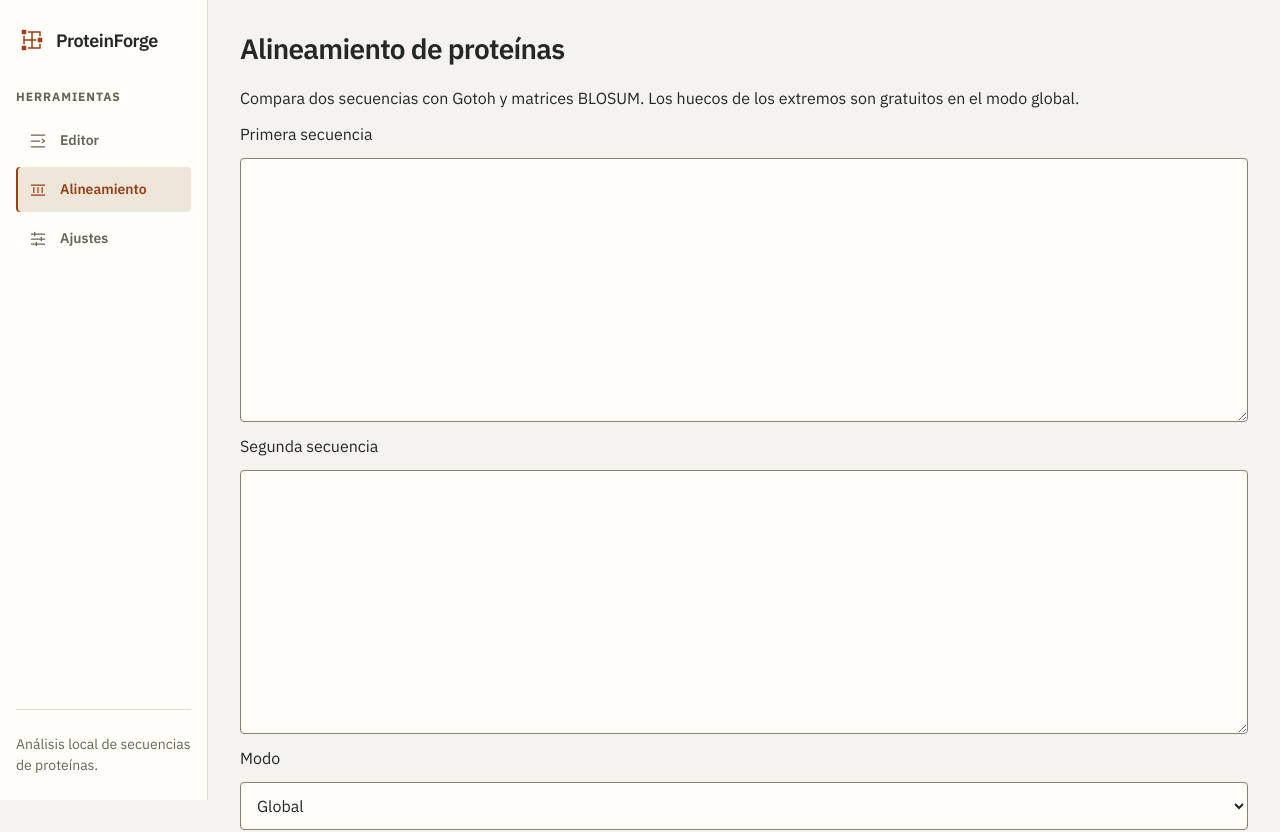
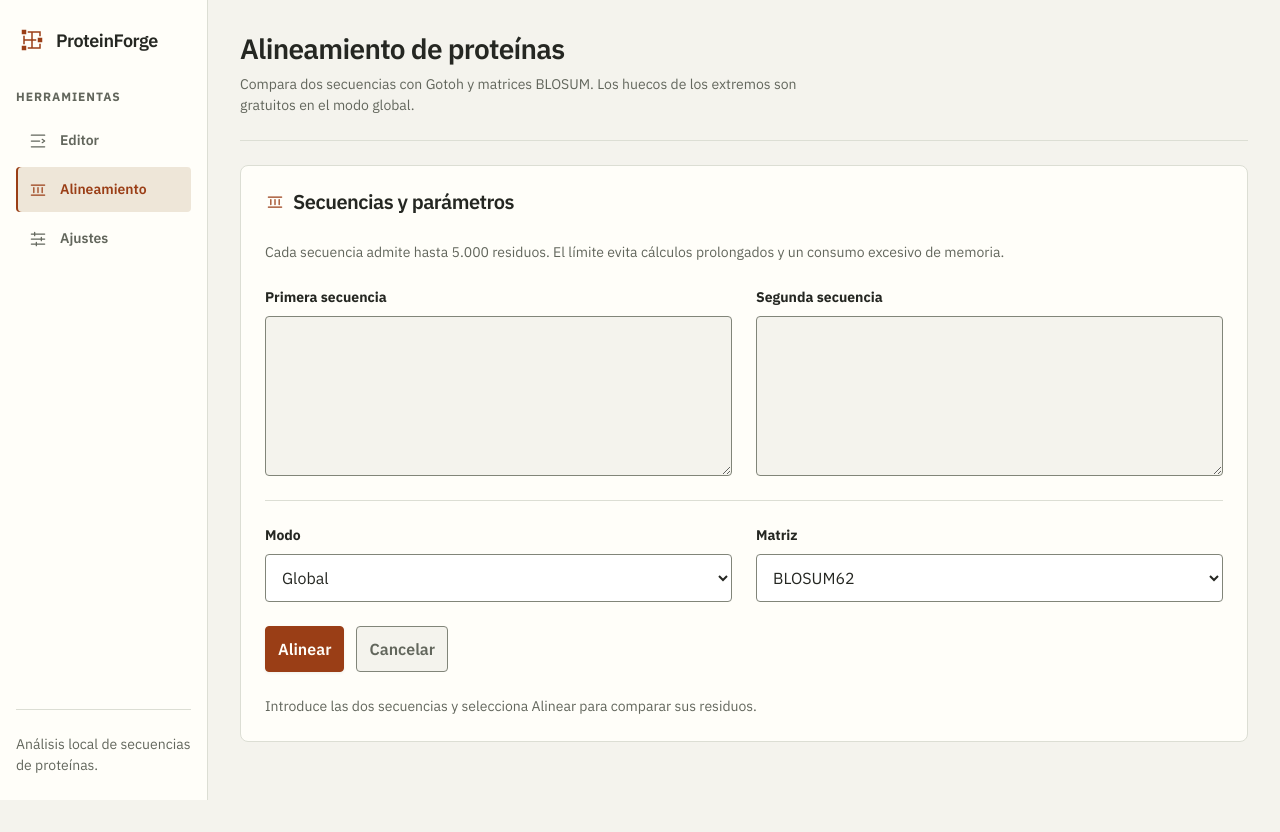
Before and after one commit to Jacklb19/ProteinForge, a React (Vite) app: page /alignment in a window 1280 px wide. Shown: the top 832 px of the page. After the commit the page ends 800 px from the top, so only its background shows below. Built offline with nearby package versions, Linux system fonts and the light colour scheme.

Commit message:
feat: redesign the pairwise alignment workspace

```diff
--- a/src/design-tokens.css
+++ b/src/design-tokens.css
@@ -81,6 +81,10 @@
   --grid-editor: minmax(0, 1fr) var(--width-fasta);
   --grid-metrics: minmax(0, 1.5fr) repeat(4, minmax(0, 1fr));
   --grid-metrics-mobile: repeat(2, minmax(0, 1fr));
+  --grid-pair: repeat(2, minmax(0, 1fr));
+  --grid-alignment-metrics: repeat(3, minmax(0, 1fr));
+  --size-progress: 0.5rem;
+  --height-alignment-input: 10rem;
   --height-editor: 14rem;
   --height-fasta-list: 16.5rem;
   --height-fasta-row-default: 44px;
--- a/src/features/alignment/AlignmentPage.tsx
+++ b/src/features/alignment/AlignmentPage.tsx
@@ -5,6 +5,8 @@ import { MAX_ALIGNMENT_RESIDUES } from './wavefront';
 import type { AlignmentMode, AlignmentResult, MatrixName } from './gotoh';
 import type { AlignmentRequest, AlignmentResponse } from './messages';
 import { AlignmentBlocks } from './AlignmentBlocks';
+import { PageHeading } from '../../shared/PageHeading';
+import { Icon } from '../../shared/Icon';
 
 type Status = 'idle' | 'running' | 'cancelled' | 'error';
 
@@ -74,45 +76,59 @@ export function AlignmentPage(): React.JSX.Element {
   const similarityPercent = result && result.columns > 0 ? result.similarities / result.columns : 0;
   return (
     <main className="alignment-page">
-      <h1>{t('alignment.title')}</h1>
-      <p>{t('alignment.introduction')}</p>
+      <PageHeading titleKey="alignment.title" introduction="alignment.introduction" />
+      <section className="panel alignment-inputs" aria-labelledby="alignment-inputs-title">
+      <div className="section-heading"><Icon name="alignment" /><h2 id="alignment-inputs-title">{t('visual.alignmentInputs')}</h2></div>
+      <p className="field-help">{t('alignment.limit', { count: formatNumber(MAX_ALIGNMENT_RESIDUES) })}</p>
+      <div className="sequence-pair">
+      <div className="field">
       <label htmlFor="alignment-first">{t('alignment.first')}</label>
       <textarea id="alignment-first" value={first} onChange={(event) => { setFirst(event.target.value); }} />
+      </div><div className="field">
       <label htmlFor="alignment-second">{t('alignment.second')}</label>
       <textarea id="alignment-second" value={second} onChange={(event) => { setSecond(event.target.value); }} />
+      </div></div>
+      <div className="alignment-parameters"><div className="field">
       <label htmlFor="alignment-mode">{t('alignment.mode')}</label>
       <select id="alignment-mode" value={mode} onChange={(event) => { setMode(event.target.value as AlignmentMode); }}>
         <option value="global">{t('alignment.global')}</option>
         <option value="local">{t('alignment.local')}</option>
       </select>
+      </div><div className="field">
       <label htmlFor="alignment-matrix">{t('alignment.matrix')}</label>
       <select id="alignment-matrix" value={matrix} onChange={(event) => { setMatrix(event.target.value as MatrixName); }}>
         <option value="BLOSUM45">{t('alignment.matrix45')}</option>
         <option value="BLOSUM62">{t('alignment.matrix62')}</option>
         <option value="BLOSUM80">{t('alignment.matrix80')}</option>
       </select>
+      </div></div>
       <div className="alignment-actions">
-        <button type="button" onClick={start} disabled={status === 'running'}>{t('alignment.start')}</button>
-        <button type="button" onClick={cancel} disabled={status !== 'running'}>{t('alignment.cancel')}</button>
+        <button className="button button-primary" type="button" onClick={start} disabled={status === 'running'}>{t('alignment.start')}</button>
+        <button className="button button-danger" type="button" onClick={cancel} disabled={status !== 'running'}>{t('alignment.cancel')}</button>
       </div>
-      <div role="status" aria-live="polite">
+      {status === 'running' && <progress className="alignment-progress" max={1} value={progress} aria-label={t('visual.alignmentProgress')} />}
+      <div className="status-message" data-state={message ? 'error' : status} role="status" aria-live="polite">
         {message || (status === 'running' && t('alignment.running', { percent: formatNumber(progress, { style: 'percent', maximumFractionDigits: 0 }) })) || (status === 'cancelled' && t('alignment.cancelled'))}
       </div>
-      {warnings.map((warning) => <p key={warning} role="note">{warning}</p>)}
+      {warnings.map((warning) => <p className="notice" key={warning} role="note">{warning}</p>)}
+      {!result && status === 'idle' && !message && <p className="field-help">{t('visual.alignmentEmpty')}</p>}
+      </section>
       {result && (
-        <section aria-labelledby="alignment-result-title" className="alignment-result">
+        <section aria-labelledby="alignment-result-title" className="panel alignment-result">
           <h2 id="alignment-result-title">{t('alignment.result')}</h2>
-          <p>{t('alignment.score', { score: formatNumber(result.score) })}</p>
-          <p>{t('alignment.identities', { count: formatNumber(result.identities), total: formatNumber(result.columns), percent: formatNumber(percent, { style: 'percent', maximumFractionDigits: 1 }) })}</p>
-          <p>{t('alignment.similarities', { count: formatNumber(result.similarities), total: formatNumber(result.columns), percent: formatNumber(similarityPercent, { style: 'percent', maximumFractionDigits: 1 }) })}</p>
-          <p>{t('alignment.parameters', {
+          <div className="alignment-metrics">
+          <div><strong aria-hidden="true">{formatNumber(result.score)}</strong><p>{t('alignment.score', { score: formatNumber(result.score) })}</p></div>
+          <div><strong aria-hidden="true">{formatNumber(percent, { style: 'percent', maximumFractionDigits: 1 })}</strong><p>{t('alignment.identities', { count: formatNumber(result.identities), total: formatNumber(result.columns), percent: formatNumber(percent, { style: 'percent', maximumFractionDigits: 1 }) })}</p></div>
+          <div><strong aria-hidden="true">{formatNumber(similarityPercent, { style: 'percent', maximumFractionDigits: 1 })}</strong><p>{t('alignment.similarities', { count: formatNumber(result.similarities), total: formatNumber(result.columns), percent: formatNumber(similarityPercent, { style: 'percent', maximumFractionDigits: 1 }) })}</p></div>
+          </div>
+          <p className="notice">{t('alignment.parameters', {
             matrix: result.parameters.matrix,
             mode: t(result.parameters.mode === 'global' ? 'alignment.global' : 'alignment.local'),
             open: formatNumber(result.parameters.gapOpen),
             extend: formatNumber(result.parameters.gapExtend),
             ends: t(result.parameters.terminalGaps === 'free' ? 'alignment.freeEnds' : 'alignment.localEnds'),
           })}</p>
-          <p>{t('alignment.legend')}</p>
+          <p className="field-help">{t('alignment.legend')}</p>
           <AlignmentBlocks result={result} />
         </section>
       )}
--- a/src/i18n/es.ts
+++ b/src/i18n/es.ts
@@ -1,6 +1,9 @@
 /** Complete Spanish catalog for currently implemented screens. */
 export const spanish = {
   'visual.tools': 'Herramientas',
+  'visual.alignmentInputs': 'Secuencias y parámetros',
+  'visual.alignmentProgress': 'Progreso del alineamiento',
+  'visual.alignmentEmpty': 'Introduce las dos secuencias y selecciona Alinear para comparar sus residuos.',
   'app.name': 'ProteinForge',
   'app.title': 'ProteinForge — Análisis de proteínas',
   'app.description': 'Análisis local de secuencias de proteínas.',
--- a/src/index.css
+++ b/src/index.css
@@ -236,3 +236,33 @@ a:hover { text-decoration-thickness: var(--decoration-width); }
   .profile-heading, .profile-window { display: grid; width: var(--width-full); }
   .profile-window select { max-width: var(--width-full); }
 }
+
+/* Pairwise comparison uses the same residue record as the editor. */
+.alignment-page, .alignment-inputs, .alignment-result { display: grid; gap: var(--space-panel); }
+.field { display: grid; gap: var(--space-tight); min-width: var(--space-none); }
+.field label { font-size: var(--font-size-small); font-weight: var(--font-weight-label); }
+.sequence-pair, .alignment-parameters { display: grid; grid-template-columns: var(--grid-pair); gap: var(--space-panel); }
+.alignment-page textarea { min-height: var(--height-alignment-input); font-size: var(--font-size-base); background: var(--color-page); }
+.alignment-parameters { border-top: var(--border-width-divider) solid var(--color-border-subtle); padding-top: var(--space-panel); }
+.alignment-page select { width: var(--width-full); background: var(--color-surface-elevated); }
+.alignment-inputs > p, .alignment-result > p { margin-top: var(--space-none); }
+.alignment-actions { gap: var(--space-small); }
+.alignment-actions .button-primary { background: var(--color-accent); color: var(--color-on-accent); border-color: var(--color-accent); }
+.alignment-actions .button-danger { background: var(--color-invalid-surface); color: var(--color-invalid-text); }
+.alignment-actions button:disabled { color: var(--color-muted-text); background: var(--color-page); border-color: var(--color-border); box-shadow: none; }
+.alignment-progress { appearance: none; width: var(--width-full); height: var(--size-progress); overflow: hidden; border: var(--border-width-control) solid var(--color-border); border-radius: var(--border-radius-control); background: var(--color-page); accent-color: var(--color-accent); }
+.alignment-progress::-webkit-progress-bar { background: var(--color-page); }
+.alignment-progress::-webkit-progress-value { background: var(--color-accent); }
+.alignment-progress::-moz-progress-bar { background: var(--color-accent); }
+.alignment-metrics { display: grid; grid-template-columns: var(--grid-alignment-metrics); gap: var(--space-panel); }
+.alignment-metrics > div { border-top: var(--border-width-divider) solid var(--color-border-subtle); padding-top: var(--space-medium); }
+.alignment-metrics strong { font-family: var(--font-sequence); font-weight: var(--font-weight-regular); font-size: var(--font-size-metric); }
+.alignment-metrics p { font-size: var(--font-size-small); color: var(--color-muted-text); }
+.alignment-viewport { background: var(--color-page); border-radius: var(--space-none); }
+.alignment-block p { font-family: var(--font-sequence); font-size: var(--font-size-caption); color: var(--color-muted-text); }
+.alignment-identical { box-shadow: inset var(--space-none) calc(-1 * var(--border-width-divider)) var(--color-border); }
+.alignment-similar { text-decoration-thickness: var(--decoration-width); text-underline-offset: var(--decoration-offset); }
+@media (max-width: 48rem) {
+  .alignment-inputs, .alignment-result { padding: var(--space-medium); }
+  .sequence-pair, .alignment-parameters, .alignment-metrics { grid-template-columns: minmax(0, 1fr); }
+}
```
Also changed, not shown: 2 other files (tests, documents, lock files or other folders).
